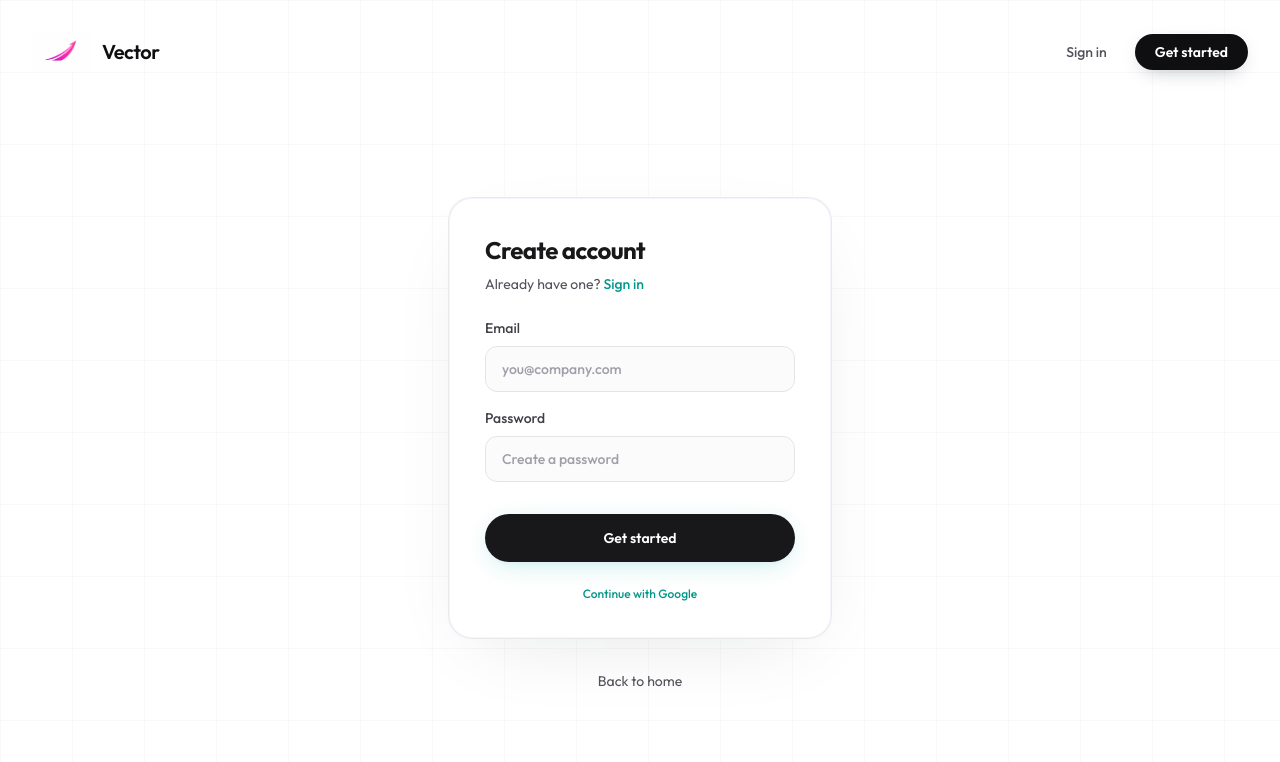
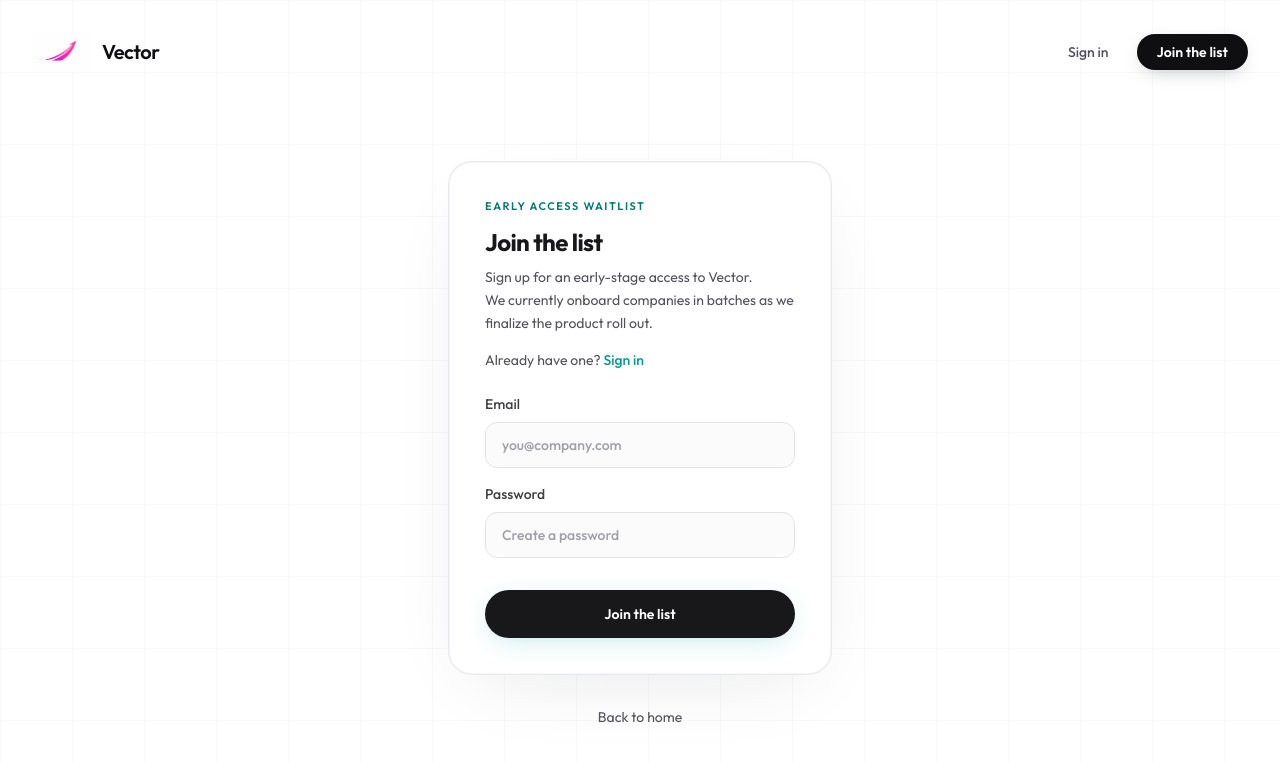
Before and after one commit to CozyTibo/vector, a React (Vite) app in the folder frontend/: page /signup in a window 1280 px wide. Shown: the top 762 px of the page. Built offline with nearby package versions, Linux system fonts and the light colour scheme; no server answers.

Commit message:
Update: landing frontend with vector logo

```diff
--- a/frontend/src/components/landing/VectorLandingBody.tsx
+++ b/frontend/src/components/landing/VectorLandingBody.tsx
@@ -345,7 +345,7 @@ export function VectorLandingBody() {
           <div className="problem-banner__inner">
             <div className="problem-banner__block problem-banner__block--focus">
               <p className="problem-banner__text">Everything looks in progress, but nothing is moving.</p>
-              <p className="problem-banner__text">It’s just another day figuring it out.</p>
+              <p className="problem-banner__text">Just another day figuring things out...</p>
             </div>
           </div>
         </section>
@@ -721,8 +721,8 @@ export function VectorLandingBody() {
                 </li>
               </ol>
               <div className="cta-actions">
-                <Link className="btn-pill btn-pill--hero" to="/signup">
-                  Get started
+                <Link className="btn-pill btn-pill--hero btn-pill--join-list" to="/signup">
+                  Join the list
                 </Link>
                 <a className="btn-light" href={DEMO_CAL_URL} target="_blank" rel="noopener noreferrer">
                   Book a demo
--- a/frontend/src/components/marketing/MarketingLayout.tsx
+++ b/frontend/src/components/marketing/MarketingLayout.tsx
@@ -1,5 +1,6 @@
 import { Link } from "react-router-dom";
 
+import vectorHeroAvatarUrl from "../../assets/vector-hero-avatar.png";
 import vectorLogoUrl from "../../assets/vector-logo.png";
 
 type Props = {
@@ -8,9 +9,21 @@ type Props = {
   showChrome?: boolean;
   /** When true, skip the fixed marketing grid (e.g. home uses vector-landing’s own backdrop). */
   bareBackground?: boolean;
+  /** Landing only: pink “Join the list” header CTA to match in-page CTAs. */
+  accentJoinListCta?: boolean;
 };
 
-export default function MarketingLayout({ children, showChrome = true, bareBackground = false }: Props) {
+const joinListNavDefault =
+  "rounded-full bg-[#0F0F12] px-4 py-2 text-sm font-semibold text-white no-underline shadow-[0_6px_20px_-8px_rgba(15,23,42,0.35)] transition-[transform,box-shadow] hover:scale-[1.02] hover:shadow-[0_8px_28px_-8px_rgba(15,23,42,0.25)] sm:px-5";
+const joinListNavAccent =
+  "rounded-full bg-[#E878BE] px-4 py-2 text-sm font-semibold text-white no-underline shadow-[0_6px_20px_-8px_rgba(232,120,190,0.45)] transition-[transform,box-shadow] hover:scale-[1.02] hover:bg-[#df6aad] hover:text-white hover:shadow-[0_8px_28px_-8px_rgba(232,120,190,0.4)] sm:px-5";
+
+export default function MarketingLayout({
+  children,
+  showChrome = true,
+  bareBackground = false,
+  accentJoinListCta = false,
+}: Props) {
   return (
     <div className="font-display relative min-h-screen overflow-x-hidden bg-[#FFFFFF] text-[#0F0F12] antialiased selection:bg-[#E878BE]/18 selection:text-[#0F0F12]">
       {!bareBackground ? (
@@ -36,6 +49,18 @@ export default function MarketingLayout({ children, showChrome = true, bareBackg
             className="group flex items-center gap-2.5 no-underline outline-none transition-opacity hover:opacity-90"
             aria-label="Vector home"
           >
+            {accentJoinListCta ? (
+              <>
+                <img
+                  src={vectorHeroAvatarUrl}
+                  alt=""
+                  className="h-9 w-9 shrink-0 rounded-full border-2 border-white object-cover shadow-[0_1px_3px_rgba(0,0,0,0.08)] outline outline-1 outline-offset-0 outline-zinc-200/80 transition-transform duration-300 group-hover:scale-105 sm:h-10 sm:w-10"
+                  decoding="async"
+                />
+                <span className="text-lg font-semibold tracking-tight text-[#0F0F12] sm:text-xl">Vector</span>
+              </>
+            ) : (
+              <>
                 <img
                   src={vectorLogoUrl}
                   alt=""
@@ -43,6 +68,8 @@ export default function MarketingLayout({ children, showChrome = true, bareBackg
                   decoding="async"
                 />
                 <span className="text-lg font-semibold tracking-tight text-[#0F0F12] sm:text-xl">Vector</span>
+              </>
+            )}
           </Link>
           <nav className="flex items-center gap-2 sm:gap-3">
             <Link
@@ -51,11 +78,8 @@ export default function MarketingLayout({ children, showChrome = true, bareBackg
             >
               Sign in
             </Link>
-            <Link
-              to="/signup"
-              className="rounded-full bg-[#0F0F12] px-4 py-2 text-sm font-semibold text-white no-underline shadow-[0_6px_20px_-8px_rgba(15,23,42,0.35)] transition-[transform,box-shadow] hover:scale-[1.02] hover:shadow-[0_8px_28px_-8px_rgba(15,23,42,0.25)] sm:px-5"
-            >
-              Get started
+            <Link to="/signup" className={accentJoinListCta ? joinListNavAccent : joinListNavDefault}>
+              Join the list
             </Link>
           </nav>
         </header>
--- /dev/null
+++ b/frontend/src/lib/authUi.ts
@@ -0,0 +1,2 @@
+/** Set to `true` when Google OAuth is ready on `/auth/google/start` (sign-in + sign-up). */
+export const SHOW_GOOGLE_OAUTH = false;
--- a/frontend/src/pages/LandingPage.tsx
+++ b/frontend/src/pages/LandingPage.tsx
@@ -84,7 +84,7 @@ export default function LandingPage() {
 
   if (me.isLoading) {
     return (
-      <MarketingLayout bareBackground>
+      <MarketingLayout bareBackground accentJoinListCta>
         <main className="flex min-h-[60vh] flex-col items-center justify-center px-6">
           <div className="h-8 w-8 animate-spin rounded-full border-2 border-pink-100 border-t-[#E878BE]" />
           <p className="mt-4 text-sm text-zinc-500">Loading…</p>
@@ -98,7 +98,7 @@ export default function LandingPage() {
   }
 
   return (
-    <MarketingLayout bareBackground>
+    <MarketingLayout bareBackground accentJoinListCta>
       <VectorLandingBody />
     </MarketingLayout>
   );
--- a/frontend/src/pages/LoginPage.tsx
+++ b/frontend/src/pages/LoginPage.tsx
@@ -3,6 +3,7 @@ import { useState } from "react";
 import { Link, Navigate, useLocation, useNavigate } from "react-router-dom";
 
 import MarketingLayout from "../components/marketing/MarketingLayout";
+import { SHOW_GOOGLE_OAUTH } from "../lib/authUi";
 import { readErrorDetail } from "../lib/canonicalApi";
 import { fetchMe, productApiBase } from "../lib/meApi";
 
@@ -58,7 +59,7 @@ export default function LoginPage() {
           <p className="mt-2 text-sm text-zinc-600">
             New here?{" "}
             <Link to="/signup" className="font-medium text-teal-600 no-underline hover:text-teal-700">
-              Create an account
+              Join the list
             </Link>
           </p>
           {notice ? (
@@ -95,6 +96,7 @@ export default function LoginPage() {
           >
             {login.isPending ? "Signing in…" : "Sign in"}
           </button>
+          {SHOW_GOOGLE_OAUTH ? (
             <p className="mt-6 text-center text-xs text-zinc-500">
               <a
                 className="font-medium text-teal-600 no-underline hover:text-teal-700"
@@ -103,6 +105,7 @@ export default function LoginPage() {
                 Continue with Google
               </a>
             </p>
+          ) : null}
         </div>
         <p className="mt-8 text-center text-sm text-zinc-500">
           <Link to="/" className="text-zinc-600 no-underline hover:text-zinc-900">
--- a/frontend/src/pages/SignupPage.tsx
+++ b/frontend/src/pages/SignupPage.tsx
@@ -3,6 +3,7 @@ import { useState } from "react";
 import { Link, Navigate, useNavigate } from "react-router-dom";
 
 import MarketingLayout from "../components/marketing/MarketingLayout";
+import { SHOW_GOOGLE_OAUTH } from "../lib/authUi";
 import { readErrorDetail } from "../lib/canonicalApi";
 import { fetchMe, productApiBase } from "../lib/meApi";
 
@@ -56,8 +57,16 @@ export default function SignupPage() {
     <MarketingLayout>
       <main className="mx-auto flex min-h-[calc(100vh-5.5rem)] max-w-md flex-col justify-center px-5 py-12 sm:px-8">
         <div className="rounded-3xl border border-zinc-200/80 bg-white/85 p-8 shadow-[0_24px_80px_-32px_rgba(15,23,42,0.12),inset_0_0_0_1px_rgba(139,92,246,0.07)] backdrop-blur-2xl sm:p-9">
-          <h1 className="text-2xl font-bold tracking-tight text-zinc-900">Create account</h1>
-          <p className="mt-2 text-sm text-zinc-600">
+          <p className="text-[0.6875rem] font-semibold uppercase tracking-[0.14em] text-teal-700">
+            Early access waitlist
+          </p>
+          <h1 className="mt-3 text-2xl font-bold tracking-tight text-zinc-900">Join the list</h1>
+          <p className="mt-2 text-sm leading-relaxed text-zinc-600">
+            Sign up for an early-stage access to Vector.
+            <br />
+            We currently onboard companies in batches as we finalize the product roll out.
+          </p>
+          <p className="mt-4 text-sm text-zinc-600">
             Already have one?{" "}
             <Link to="/login" className="font-medium text-teal-600 no-underline hover:text-teal-700">
               Sign in
@@ -102,9 +111,10 @@ export default function SignupPage() {
               disabled={register.isPending}
               className="mt-8 w-full rounded-full bg-zinc-900 py-3.5 text-sm font-semibold text-white shadow-[0_6px_28px_-8px_rgba(20,184,166,0.32),0_2px_10px_-6px_rgba(124,58,237,0.16)] transition-transform hover:scale-[1.01] disabled:opacity-50"
             >
-              {register.isPending ? "Creating…" : "Get started"}
+              {register.isPending ? "Joining…" : "Join the list"}
             </button>
           </form>
+          {SHOW_GOOGLE_OAUTH ? (
             <p className="mt-6 text-center text-xs text-zinc-500">
               <a
                 className="font-medium text-teal-600 no-underline hover:text-teal-700"
@@ -113,6 +123,7 @@ export default function SignupPage() {
                 Continue with Google
               </a>
             </p>
+          ) : null}
         </div>
         <p className="mt-8 text-center text-sm text-zinc-500">
           <Link to="/" className="text-zinc-600 no-underline hover:text-zinc-900">
--- a/frontend/src/styles/vector-landing-scoped.css
+++ b/frontend/src/styles/vector-landing-scoped.css
@@ -272,6 +272,15 @@
 }
 #vector-landing .btn-pill--hero:hover {
   background: #1e293b;
+  color: #fff;
+}
+#vector-landing .btn-pill--hero.btn-pill--join-list {
+  background: #e878be;
+  color: #fff;
+  box-shadow: 0 12px 32px -16px rgba(232, 120, 190, 0.55);
+}
+#vector-landing .btn-pill--hero.btn-pill--join-list:hover {
+  background: #df6aad;
   color: #fff;
 }
 @media (max-width: 767px) {
```
Also changed, not shown: frontend/src/assets/vector-hero-avatar.png, frontend/src/assets/vector-hq.png. Lines whose indentation alone changed are shown as unchanged.
